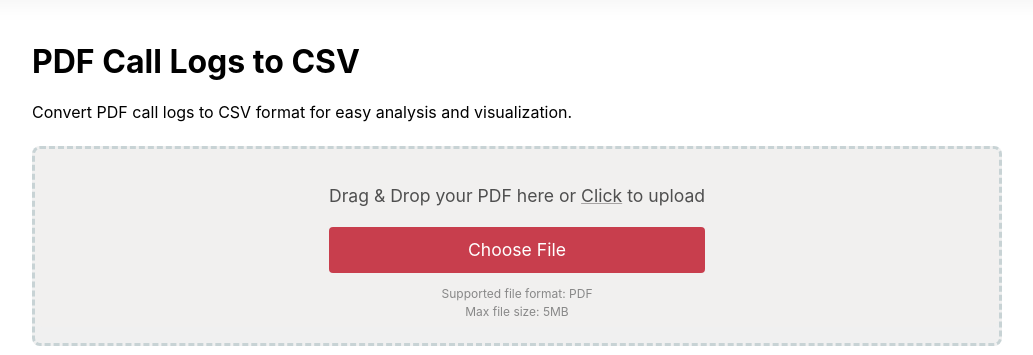
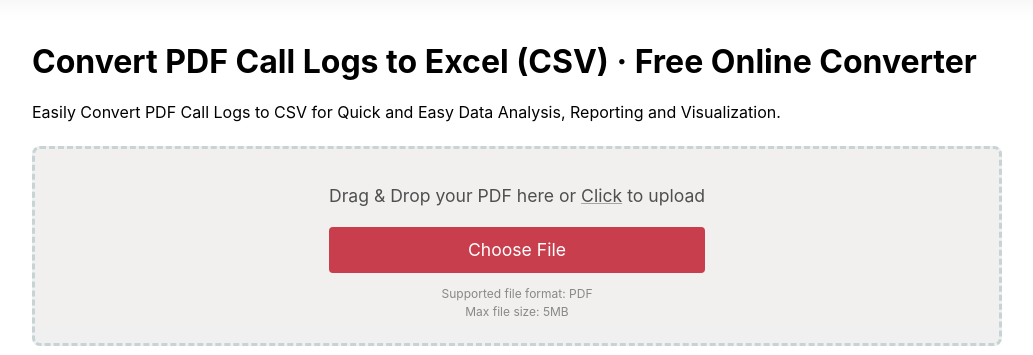
Before and after one commit to lfavreli/call-logs-converter, a Spring Boot app: page / in a window 1280 px wide. Shown: the part 65-420 px from the top of the page, without its empty margins (123-1156 px from the left). Run offline with Spring Boot 4, Linux system fonts and the light colour scheme.

Commit message:
feat: update index.html content

```diff
--- a/src/main/resources/static/index.html
+++ b/src/main/resources/static/index.html
@@ -4,7 +4,7 @@
 <head>
     <meta charset="UTF-8">
     <meta name="viewport" content="width=device-width, initial-scale=1.0">
-    <title>Call Logs Converter · Convert PDF Call Logs to CSV</title>
+    <title>Call Logs Converter · Convert PDF Call Logs to Excel (CSV)</title>
 
     <meta name="description" content="Convert your telephone statement PDF to CSV quickly and securely. Easy drag-and-drop for fast, private call log management.">
     <meta name="keywords" content="Call Logs Converter, PDF to CSV, convert telephone statement, call log, fast converter, private data conversion, CSV converter">
@@ -47,8 +47,8 @@
         </span>
     </header>
     <main>
-        <h1 class="main-title">PDF Call Logs to CSV</h1>
-        <p>Convert PDF call logs to CSV format for easy analysis and visualization.</p>
+        <h1 class="main-title">Convert PDF Call Logs to Excel (CSV) · Free Online Converter</h1>
+        <p>Easily Convert PDF Call Logs to CSV for Quick and Easy Data Analysis, Reporting and Visualization.</p>
         <div class="skeleton"></div>
         <section class="hero">
             <input id="dropzone" type="file" class="filepond" name="filepond">
```
